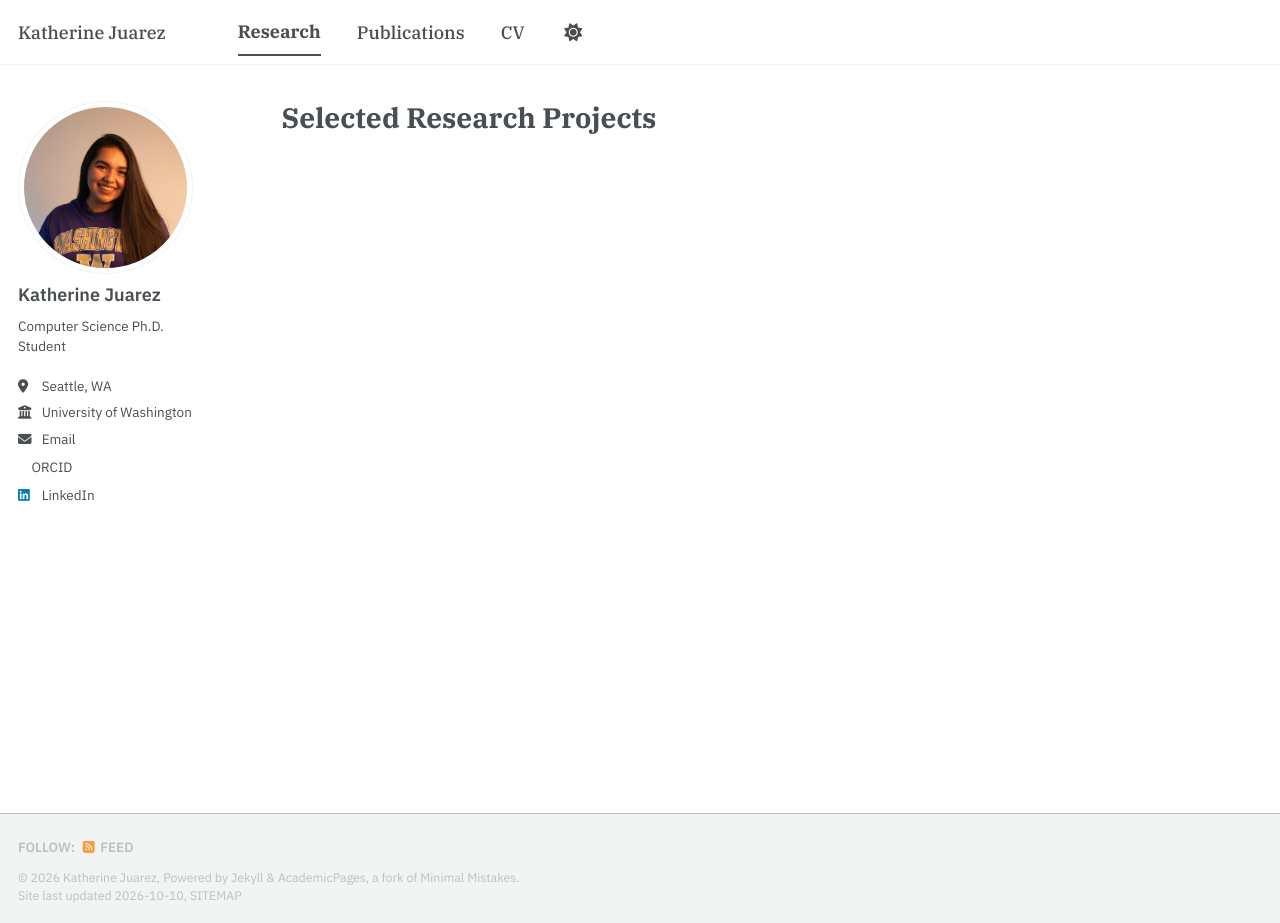
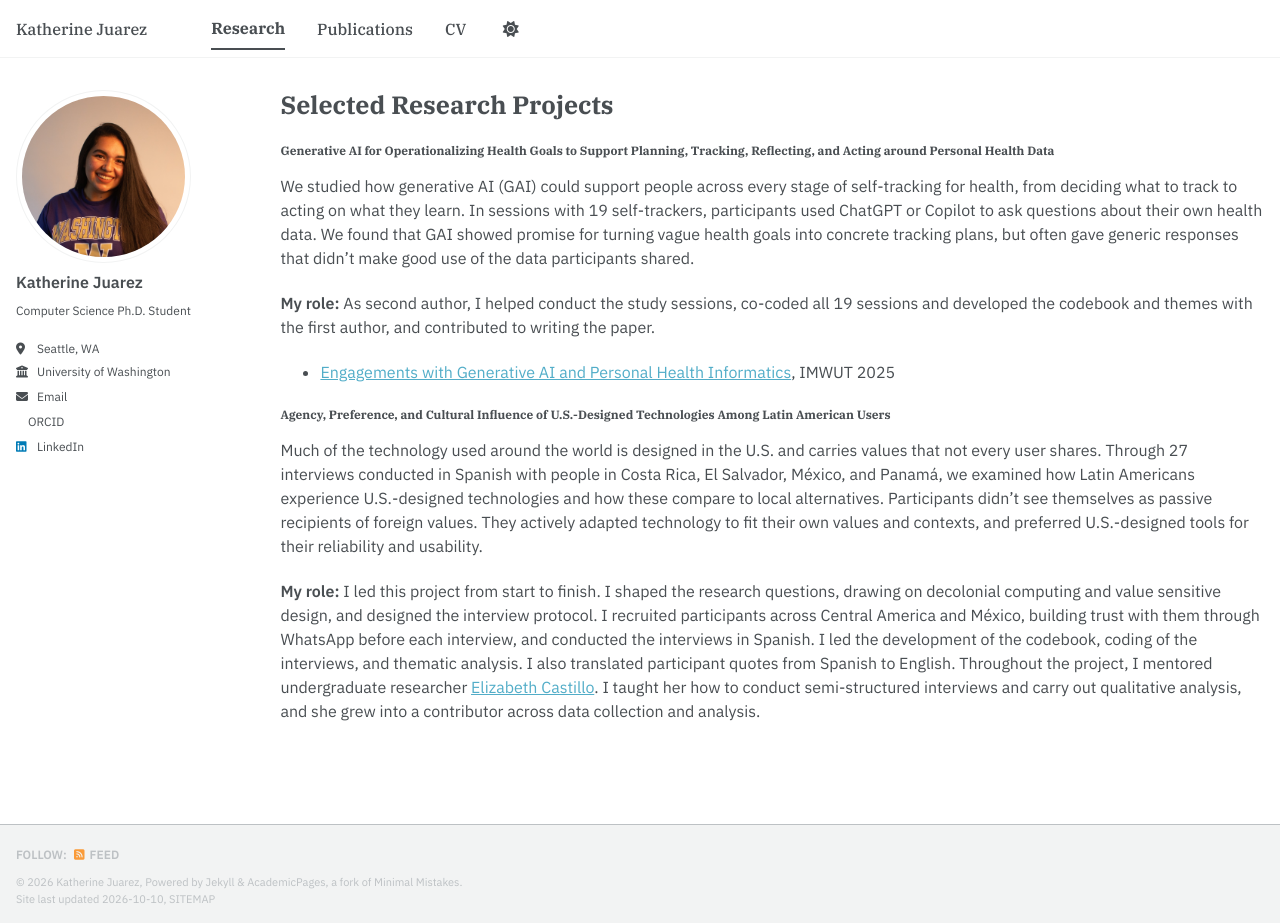
Before and after one commit to katherinejuarez/katherinejuarez.github.io, a Jekyll site: the page built from _pages/research.md, in a window 1280 px wide and 923 px high. Built offline with Jekyll 4.4.1, drawn with Linux system fonts in a browser that asks for light colours; a style sheet for code colours, icons or effects is not loaded.

Commit message:
projects

```diff
--- a/_pages/research.md
+++ b/_pages/research.md
@@ -6,3 +6,18 @@ author_profile: true
 ---
 
 # Selected Research Projects
+
+#### Generative AI for Operationalizing Health Goals to Support Planning, Tracking, Reflecting, and Acting around Personal Health Data
+
+We studied how generative AI (GAI) could support people across every stage of self-tracking for health, from deciding what to track to acting on what they learn. In sessions with 19 self-trackers, participants used ChatGPT or Copilot to ask questions about their own health data. We found that GAI showed promise for turning vague health goals into concrete tracking plans, but often gave generic responses that didn't make good use of the data participants shared.
+
+**My role:** As second author, I helped conduct the study sessions, co-coded all 19 sessions and developed the codebook and themes with the first author, and contributed to writing the paper.
+
+- [Engagements with Generative AI and Personal Health Informatics](https://dl.acm.org/doi/10.1145/3749503), IMWUT 2025
+
+
+#### Agency, Preference, and Cultural Influence of U.S.-Designed Technologies Among Latin American Users
+
+Much of the technology used around the world is designed in the U.S. and carries values that not every user shares. Through 27 interviews conducted in Spanish with people in Costa Rica, El Salvador, México, and Panamá, we examined how Latin Americans experience U.S.-designed technologies and how these compare to local alternatives. Participants didn't see themselves as passive recipients of foreign values. They actively adapted technology to fit their own values and contexts, and preferred U.S.-designed tools for their reliability and usability.
+
+**My role:** I led this project from start to finish. I shaped the research questions, drawing on decolonial computing and value sensitive design, and designed the interview protocol. I recruited participants across Central America and México, building trust with them through WhatsApp before each interview, and conducted the interviews in Spanish. I led the development of the codebook, coding of the interviews, and thematic analysis. I also translated participant quotes from Spanish to English. Throughout the project, I mentored undergraduate researcher [Elizabeth Castillo](https://www.linkedin.com/in/elizabeth-castillov/). I taught her how to conduct semi-structured interviews and carry out qualitative analysis, and she grew into a contributor across data collection and analysis.
--- a/_sass/layout/_reset.scss
+++ b/_sass/layout/_reset.scss
@@ -11,7 +11,7 @@ html {
   font-size: 16px;
 
   @include breakpoint($medium) {
-    font-size: 18px;
+    font-size: 16px;
   }
 
   -webkit-text-size-adjust: 100%;
```
Also changed, not shown: _pages/about.md (+3 -3 lines).
